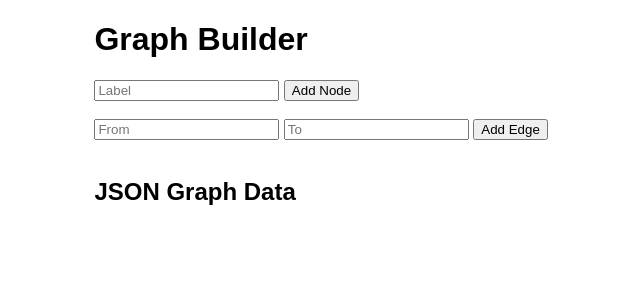
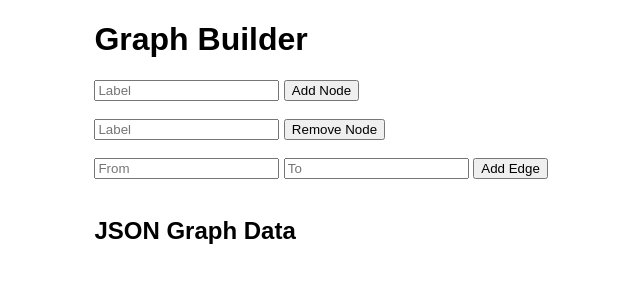
Before and after one commit to mattConn/graph-builder, a Flask app: template templates/index.html in a window 1280 px wide. Shown: the top 300 px of the page, without its empty margins (40-680 px from the left). Run offline with Flask 2, Linux system fonts and the light colour scheme; the template is opened without the code that fills it, so the values that code supplies are empty; parts of the project's set-up code (start-up, migrations or seed data) failed here and were passed over.

Commit message:
added node removal feature

```diff
--- a/main.py
+++ b/main.py
@@ -14,10 +14,17 @@ def updateAndDraw():
 def index():
     return render_template('index.html',filepath = f'static/img/graph{graph.filehash}.png', data = json.dumps(nx.node_link_data(graph)) )
 
+# add and remove node
 @app.route("/addnode")
 def addnode():
     graph.add_node(request.args.get('label'))
     updateAndDraw()
+    return redirect(url_for('index'))
+@app.route("/removenode")
+def removenode():
+    if graph.has_node(request.args.get('label')):
+        graph.remove_node(request.args.get('label'))
+        updateAndDraw()
     return redirect(url_for('index'))
 
 @app.route("/addedge")
--- a/templates/index.html
+++ b/templates/index.html
@@ -4,23 +4,33 @@
 <!--[if IE 8]>         <html class="no-js lt-ie9"> <![endif]-->
 <!--[if gt IE 8]>      <html class="no-js"> <!--<![endif]-->
 <html>
+
 <head>
     <meta charset="utf-8">
     <meta http-equiv="X-UA-Compatible" content="IE=edge">
-        <title>Friend Network Modeler</title>
+    <title>Graph Builder</title>
     <meta name="description" content="">
     <meta name="viewport" content="width=device-width, initial-scale=1">
     <link rel="stylesheet" href="/static/style.css">
 </head>
 <div id="wrapper">
+
     <body>
         <h1>Graph Builder</h1>
         <p>{{content}}</p>
+        <!-- add node -->
         <form action="/addnode" method="GET">
             <input type="text" id="node_label" name="label" placeholder="Label">
             <button type="submit" id="submit">Add Node</button>
         </form>
         </br>
+        <!-- remove node -->
+        <form action="/removenode" method="GET">
+            <input type="text" id="node_label" name="label" placeholder="Label">
+            <button type="submit" id="submit">Remove Node</button>
+        </form>
+        </br>
+        <!-- add edge -->
         <form action="/addedge" method="GET">
             <input type="text" id="node_label1" name="label1" placeholder="From">
             <input type="text" id="node_label2" name="label2" placeholder="To">
@@ -35,4 +45,5 @@
     </body>
 </div>
 <!--end wrapper-->
+
 </html>
```
Lines whose indentation alone changed are shown as unchanged.
